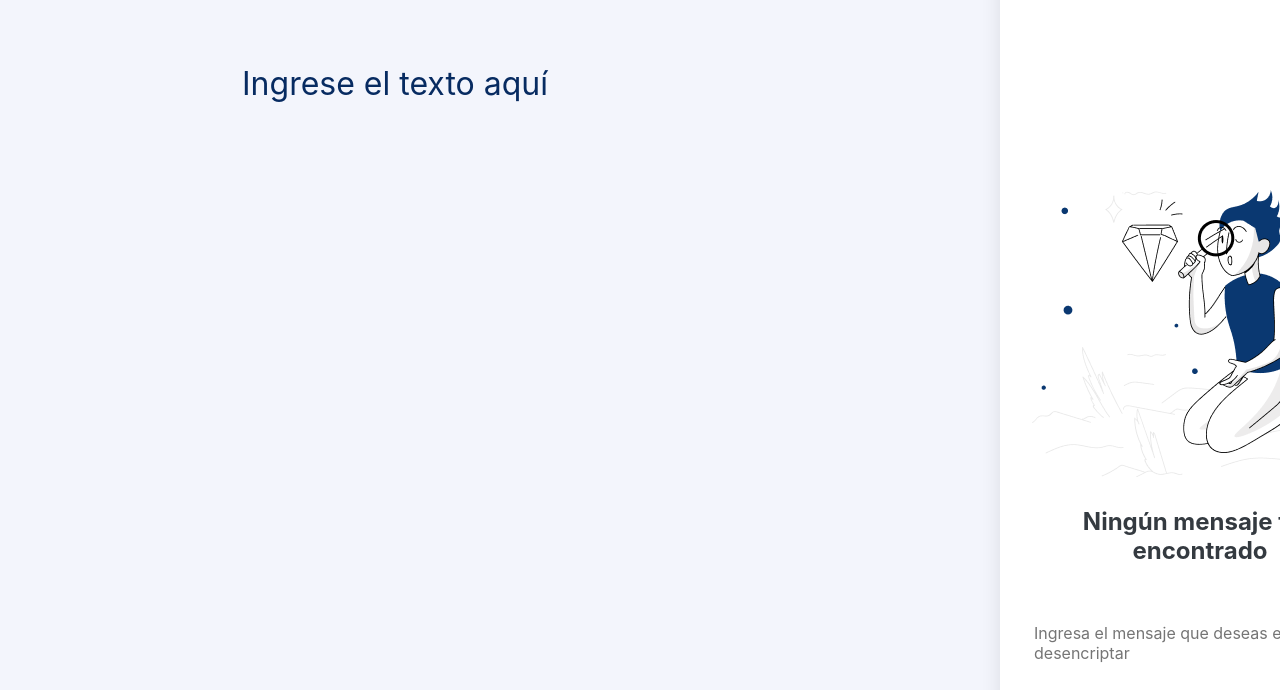
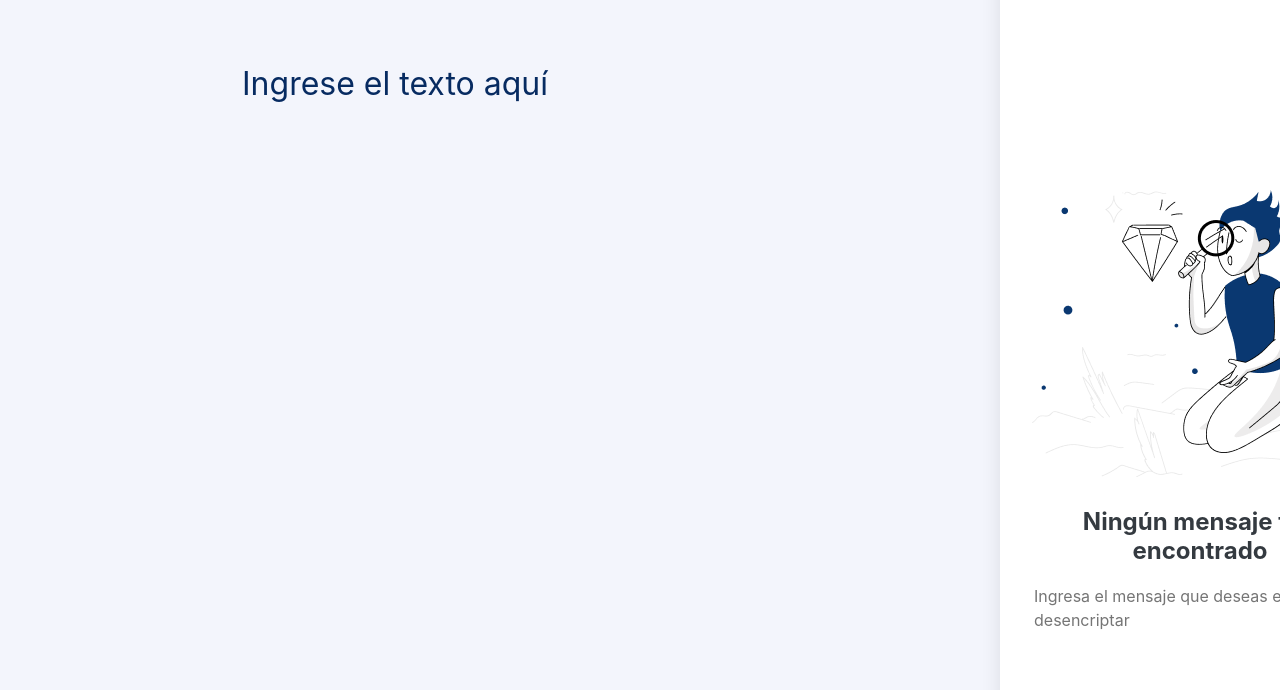
Before and after one commit to Slider2019/Alurachallenge, a plain HTML site: page index.html in a window 1280 px wide. Shown: the part 110-800 px from the top of the page. Drawn offline with nearby package versions, Linux system fonts and the light colour scheme.

Commit message:
actualizar

```diff
--- a/index.html
+++ b/index.html
@@ -16,7 +16,7 @@
                 <img class="jovenconlupa" src="./assets/mu-eco.png" />
                 <div class="marco">
                     <div id="texto">Ningún mensaje fue encontrado</div>
-                    <input id="texto1" type="text" placeholder="Ingresa el mensaje que deseas encriptar o desencriptar">
+                    <textarea id="texto1" type="text" placeholder="Ingresa el mensaje que deseas encriptar o desencriptar"></textarea>
                     <div class="marco4">
                         <button id="botoncopiar">Copiar</button>
                     </div>
@@ -48,7 +48,7 @@
                 boton.style.display = 'block';
                 mensaje.style.display = 'none';
                 imagen.style.display = 'none';
-                campoTexto.style.transform = 'translateY(-600px)';
+                campoTexto.style.transform = 'translateY(-550px)';
             } else {
                 boton.style.display = 'none';
                 mensaje.style.display = 'block';
--- a/styles.css
+++ b/styles.css
@@ -150,8 +150,8 @@ body{
     line-height: 28.8px;
 }
 
-.container #texto1{
-    position: relative;
+.marco #texto1{
+
     align-self: stretch;
     font-family: Inter, Helvetica;
     font-weight: 400;
@@ -162,11 +162,11 @@ body{
     border: none;
     background-color: transparent;
     outline: none;
-    height: 100px;
+
 }
 
 #texto1::placeholder{
-    overflow-y: hidden;
+    overflow-y: auto;
     white-space: normal;
 }
 
```
